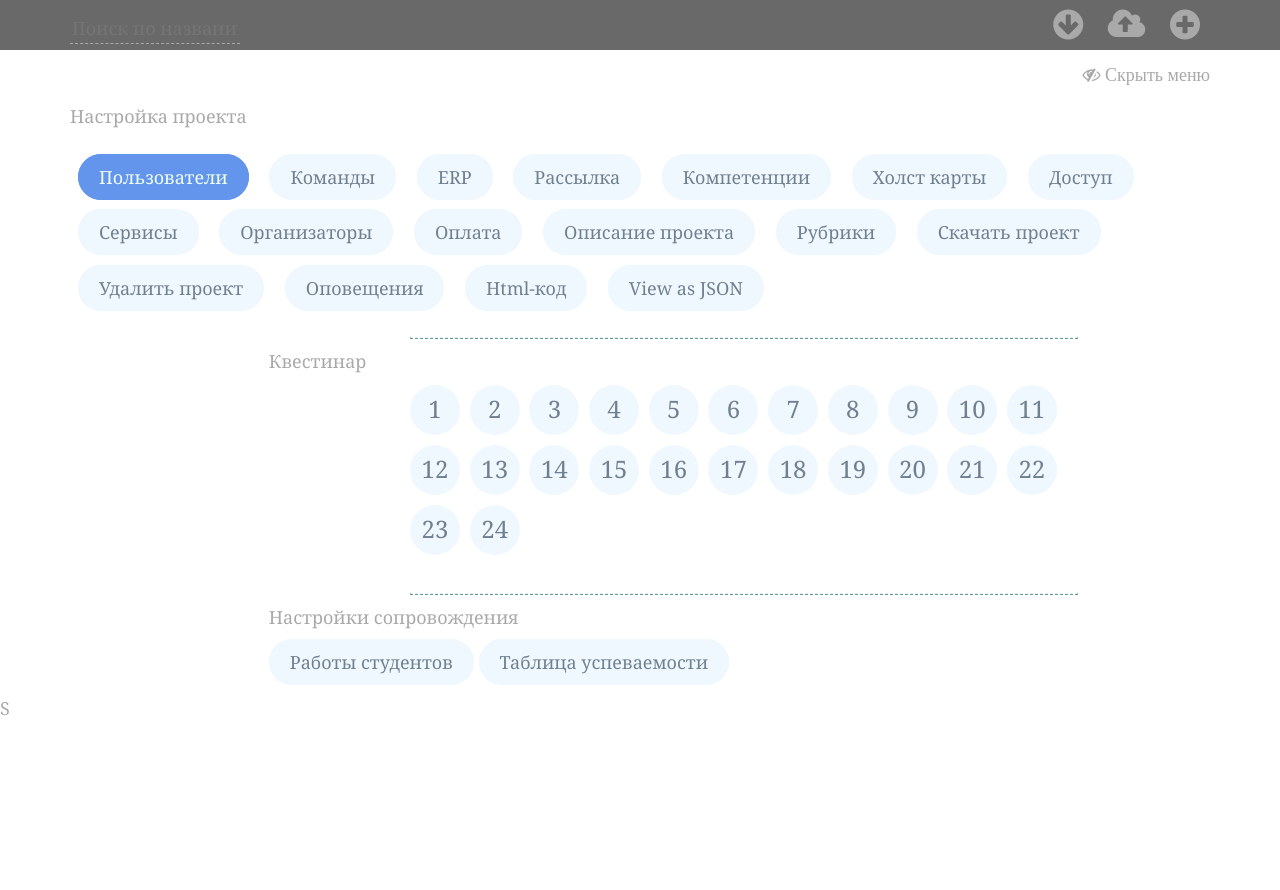
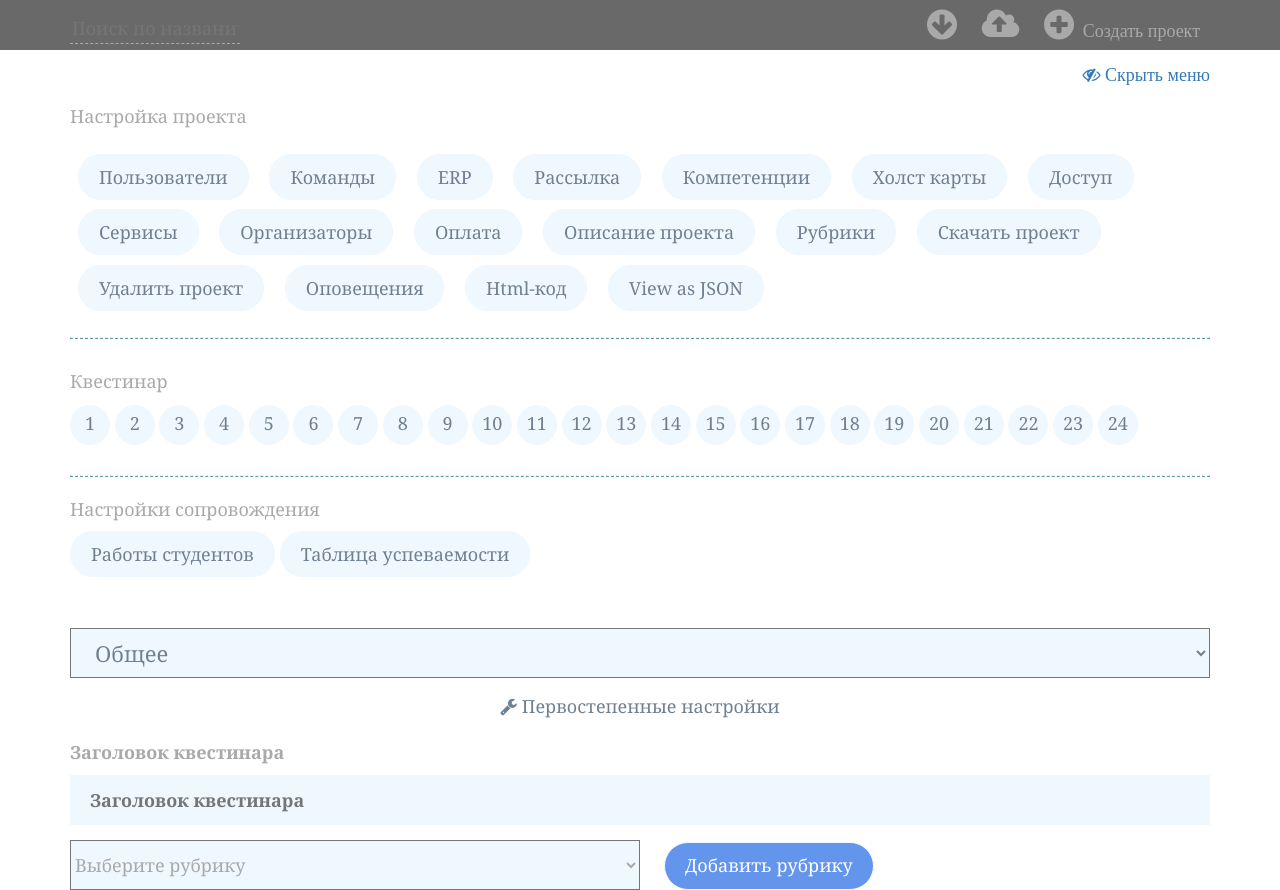
Before and after one commit to alesya-kitty/landing-, a plain HTML site: page src/index.html in a window 1280 px wide. Before the commit the page ends 800 px from the top, so only its background shows below. Drawn offline with nearby package versions, Linux system fonts and the light colour scheme.

Commit message:
second commit

```diff
--- a/src/assets/css/main.css
+++ b/src/assets/css/main.css
@@ -15,7 +15,7 @@ body {
 }
 
 a {
-  color: #A9A9A9;
+  text-decoration: none;
 }
 
 h1, .h1,
@@ -60,11 +60,15 @@ h6, .h6 {
   padding: 7px 10px 0px 10px;
 }
 
+.fa-plus-circle span {
+  font-size: 18px;
+  }
+
 /*main part*/
-.clicked span {
-  color: #F0FFF0 !important;
-  background-color: #6495ED !important;
-  border: 1px solid #6495ED !important;
+.panel-menu-item span:active {
+  color: #F0FFF0;
+  background-color: #6495ED;
+  border: 1px solid #6495ED;
 }
 
 .panel-menu-close{
@@ -101,78 +105,181 @@ h6, .h6 {
   border: 1px solid #A9A9A9;
 }
 
-hr {
+.first-line {
   color: #5F9EA0;
   border-style: dashed;
   border-width: 1px;
-  width: 52%;
   height: 0;
-  margin: 20px 410px;
-  margin-bottom: 10px;
 }
 
 .panel-kvest {
-  padding-left: 21%;
+  padding-top: 10px;
+}
+
+.panel-number {
+  padding: 0;
+  margin-top: 10px;
   padding-bottom: 10px;
 }
 
-.panel-button-number {
-  padding: 0 10px 8px 0px;
-  width: 54%;
+.panel-number a {
+  text-decoration: none;
 }
 
-button[type="button-number"] {
+.panel-kvest-item {
+  color: #708090;
   background-color: #F0F8FF;
-  border: none;
-  color: #708090;
-  width: 50px;
-  height: 50px;
-  cursor: pointer;
+  border: 1px solid #F0F8FF;
   border-radius: 50%;
+  height: 40px;
+  width: 40px;
   display: inline-block;
   text-align: center;
-  font-size: 24px;
-  margin-left: 410px;
-  margin-right: -405px;
-  margin-bottom: 10px;
+  padding-top: 5px;
+
 }
 
- button:hover {
+.panel-kvest-item:hover {
   border: 1px solid #A9A9A9;
 }
 
-  button:focus {
-    outline: none;
-  }
-
-  button:active {
+.panel-kvest-item:active {
   color: #F0FFF0;
   background-color: #6495ED;
   border: 1px solid #6495ED;
   }
 
-  .settings-escort {
-    padding-left: 21%;
-    padding-bottom: 20px;
+.second-line {
+  color: #5F9EA0;
+  border-style: dashed;
+  border-width: 1px;
+  height: 0;
 }
 
-  .settings-escort span {
+.panel-setting {
+  padding-top: 20px;
+}
+
+.panel-setting a {
+ text-decoration: none;
+}
+
+.setting-escort-item {
+  display: inline-block;
+}
+
+.setting-escort-item span {
+  color: #708090;
   padding: 10px 20px 10px 20px;
   border: 1px solid #F0F8FF;
   border-radius: 24px;
   background-color: #F0F8FF;
-   color: #708090;
-   width: 300px;
-   padding-top: 10px;
 }
 
-  .settings-escort span:hover {
+.setting-escort-item span:hover {
   border: 1px solid #A9A9A9;
 }
 
-  .settings-escort a {
-    text-decoration: none;
+.setting-escort-item span:active {
+  color: #F0FFF0;
+  background-color: #6495ED;
+  border: 1px solid #6495ED;
 }
+
+ .drop-general-list {
+  padding-top: 60px;
+ }
+
+ .drop-list-item {
+  width: 100%;
+  height: 50px;
+  background-color: #F0F8FF;
+  color: #708090;
+  font-size: 22px;
+  padding-left: 20px;
+ }
+
+ .drop-list-item:focus {
+  outline: none;
+  background-color: #FAEBD7;
+  }
+
+  .general-item {
+    padding-left: 10px;
+  }
+
+  .first-setting {
+    text-align: center;
+    padding-top: 16px;
+  }
+
+  .first-setting a {
+    color: #708090;
+  }
+
+  .title-kvest {
+    width: 100%;
+    clear: both;
+    float: left;
+    padding-bottom: 10px;
+  }
+
+  .title-kvest-item {
+    width: 100%;
+    height: 50px;
+    background-color: #F0F8FF;
+    margin-top: 10px;
+    border:0;
+    padding-left: 20px;
+
+  }
+
+  .title {
+    width: 100%;
+    color: #A9A9A9;
+    font-size: 18px;
+    padding-top: 20px;
+  }
+
+  .title-kvest-item:focus {
+    outline: none;
+    border: 1px solid #A9A9A9;
+  }
+
+  .select-teme {
+    margin-top: 50px;
+  }
+
+  .teme-item {
+    width: 50%;
+    height: 50px;
+    background-color: #F0F8FF;
+  }
+
+  .teme-item:focus {
+    outline: none;
+    background-color: #FAEBD7;
+  }
+
+  .teme-add {
+    margin-left: 24px;
+    background-color: #6495ED;
+    color: white;
+    padding: 10px 20px 10px 20px;
+    border: 1px solid #F0F8FF;
+    border-radius: 24px;
+  }
+
+  .teme-add:focus {
+    outline: none;
+  }
+
+  .teme-add:hover {
+    border: 1px solid #A9A9A9;
+  }
+
+
+
 
 
 
@@ -183,4 +290,7 @@ button[type="button-number"] {
 
 .container {
   max-width: 60rem;
+  border:0;
+  background-color:
+
 }
--- a/src/index.html
+++ b/src/index.html
@@ -25,8 +25,9 @@
         <div class="panel-header-icons">
           <i class="fa fa-arrow-circle-down" aria-hidden="true"></i>
           <i class="fa fa-cloud-upload" aria-hidden="true"></i>
-          <i class="fa fa-plus-circle" aria-hidden="true"></i>
-        </div>
+          <i class="fa fa-plus-circle" aria-hidden="true">
+          <span>Создать проект</span>
+          </i>
         </div>
     </header>
     <div class="container">
@@ -123,50 +124,177 @@
             </div>
           </a>
         </div>
-      </div>
-    </div>
-      <hr>
+         <hr class="first-line">
             <div class="panel-kvest">
             Квестинар
               </div>
-        <div class="panel-button-number">
-          <button type="button-number">1</button>
-          <button type="button-number">2</button>
-          <button type="button-number">3</button>
-          <button type="button-number">4</button>
-          <button type="button-number">5</button>
-          <button type="button-number">6</button>
-          <button type="button-number">7</button>
-          <button type="button-number">8</button>
-          <button type="button-number">9</button>
-          <button type="button-number">10</button>
-          <button type="button-number">11</button>
-          <button type="button-number">12</button>
-          <button type="button-number">13</button>
-          <button type="button-number">14</button>
-          <button type="button-number">15</button>
-          <button type="button-number">16</button>
-          <button type="button-number">17</button>
-          <button type="button-number">18</button>
-          <button type="button-number">19</button>
-          <button type="button-number">20</button>
-          <button type="button-number">21</button>
-          <button type="button-number">22</button>
-          <button type="button-number">23</button>
-          <button type="button-number">24</button>
+          <div class="panel-number">
+            <a href="">
+              <div class="panel-kvest-item">
+                1
               </div>
-            <hr>
-            <div class="settings-escort">
+            </a>
+            <a href="">
+              <div class="panel-kvest-item">
+                2
+              </div>
+            </a>
+            <a href="">
+              <div class="panel-kvest-item">
+                3
+              </div>
+            </a>
+            <a href="">
+              <div class="panel-kvest-item">
+                4
+              </div>
+            </a>
+            <a href="">
+              <div class="panel-kvest-item">
+                5
+              </div>
+            </a>
+            <a href="">
+              <div class="panel-kvest-item">
+                6
+              </div>
+            </a>
+            <a href="">
+              <div class="panel-kvest-item clicked">
+                7
+              </div>
+            </a>
+            <a href="">
+              <div class="panel-kvest-item">
+                8
+              </div>
+            </a>
+            <a href="">
+              <div class="panel-kvest-item">
+                9
+              </div>
+            </a>
+            <a href="">
+              <div class="panel-kvest-item">
+                10
+              </div>
+            </a>
+            <a href="">
+              <div class="panel-kvest-item">
+                11
+              </div>
+            </a>
+            <a href="">
+              <div class="panel-kvest-item">
+                12
+              </div>
+            </a>
+            <a href="">
+              <div class="panel-kvest-item">
+                13
+              </div>
+            </a>
+            <a href="">
+              <div class="panel-kvest-item">
+                14
+              </div>
+            </a>
+            <a href="">
+              <div class="panel-kvest-item">
+                15
+              </div>
+            </a>
+            <a href="">
+              <div class="panel-kvest-item">
+                16
+              </div>
+            </a>
+            <a href="">
+              <div class="panel-kvest-item">
+                17
+              </div>
+            </a>
+            <a href="">
+              <div class="panel-kvest-item">
+                18
+              </div>
+            </a>
+            <a href="">
+              <div class="panel-kvest-item">
+                19
+              </div>
+            </a>
+            <a href="">
+              <div class="panel-kvest-item">
+                20
+              </div>
+            </a>
+            <a href="">
+              <div class="panel-kvest-item">
+                21
+              </div>
+            </a>
+            <a href="">
+              <div class="panel-kvest-item">
+                22
+              </div>
+            </a>
+            <a href="">
+              <div class="panel-kvest-item">
+                23
+              </div>
+            </a>
+            <a href="">
+              <div class="panel-kvest-item">
+                24
+              </div>
+            </a>
+          </div>
+          <hr class="second-line">
+          <div class="setting-escort">
             Настройки сопровождения
           </div>
-          <div class="settings-escort">
+           <div class="panel-setting">
              <a href="">
+               <div class="setting-escort-item">
                  <span>Работы студентов</span>
+               </div>
              </a>
              <a href="">
+               <div class="setting-escort-item">
                  <span>Таблица успеваемости</span>
+               </div>
              </a>
-          </div>S
+           </div>
+           <div class="drop-general-list">
+           <select class="drop-list-item">
+             <option class="general-item">
+             Общее
+             </option>
+           </select>
+          </div>
+          <div class="first-setting">
+            <a href=""><i class="fa fa-wrench" aria-hidden="true"></i>
+              Первостепенные настройки
+            </a>
+          </div>
+          <div class="title-kvest">
+            <label class="title">Заголовок квестинара
+              <input class="title-kvest-item" type="text" placeholder="Заголовок квестинара">
+            </label>
+          </div>
+            <div class="select-teme">
+              <select class="teme-item">
+                <option>
+                  Выберите рубрику
+              </option>
+                <input class="teme-add" type="button" value="Добавить рубрику">
+            </div>
+
+
+      </div>
+    </div>
+
 
 
     <!-- Bootstrap core JavaScript
```
Lines whose indentation alone changed are shown as unchanged.
